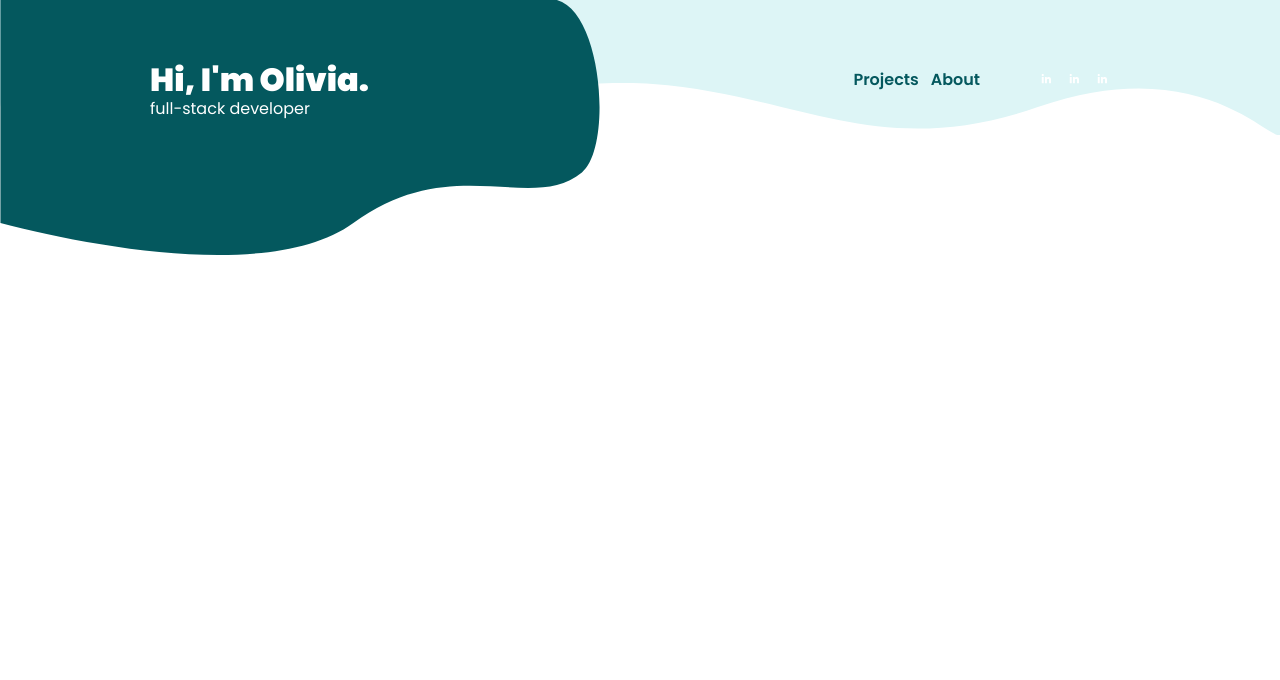
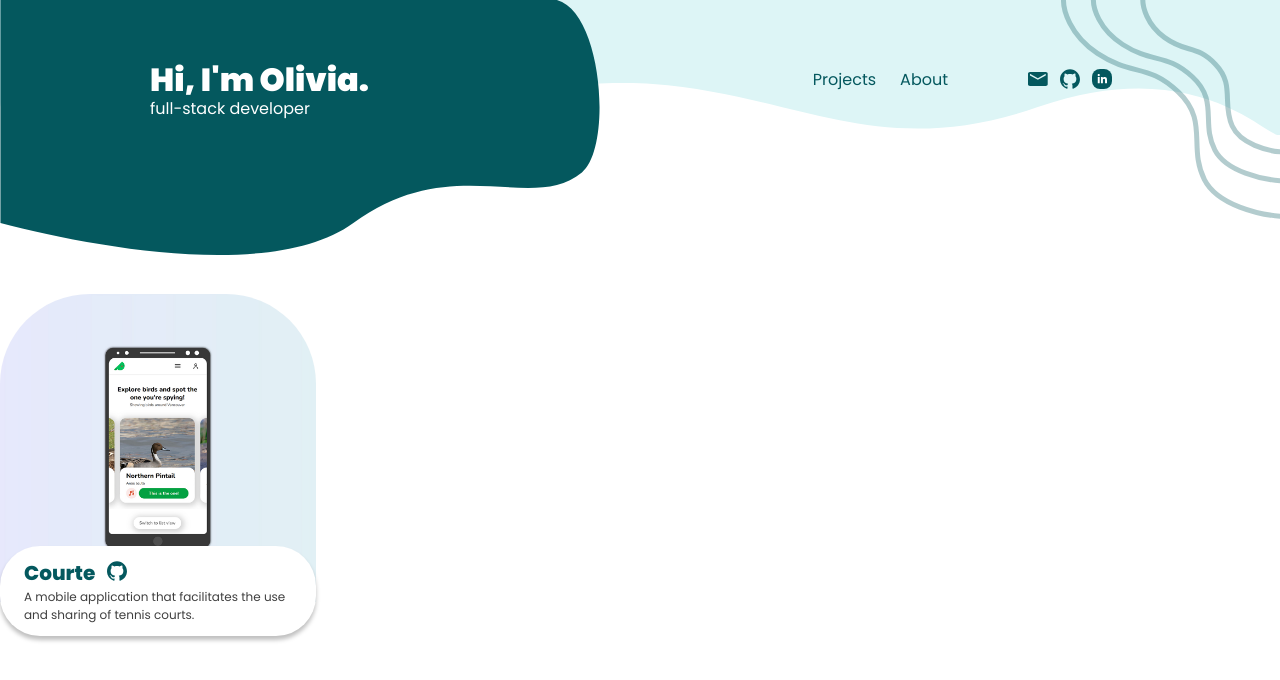
Before and after one commit to olimarie21/ou_portfolio, a Next.js app: page / in a window 1280 px wide. Shown: the top 680 px of the page. Built offline with nearby package versions, Linux system fonts and the light colour scheme.

Commit message:
Adds styles to projectItem

```diff
--- a/components/ProjectItem.js
+++ b/components/ProjectItem.js
@@ -15,13 +15,36 @@ const ProjectItem = () => {
 					quality={100}
 				/>
 			</BGImg>
-			<DescContainter>
-				<H3>Courte</H3>
+			<DescContainer>
+				<div className='titleContainer'>
+					<H3>Courte</H3>
+
+					<a href='#'>
+						<Image
+							src={'/images/Github-Mark.svg'}
+							height={20}
+							width={20}
+							alt='LinkedIn Logo'
+						/>
+					</a>
+				</div>
 				<Paragraph>
 					A mobile application that facilitates the use and sharing of tennis
 					courts.
 				</Paragraph>
-			</DescContainter>
+
+				<div className='projectDetailDisplay'>
+					<H4>Tech Stack</H4>
+					<p>
+						React Native, Expo, Express, Node.js, MongoDB, Firebase
+						Authentication, Google Auth, GraphQL Apollo
+					</p>
+
+					<button onClick={() => console.log('click')}>
+						Ready to learn more?
+					</button>
+				</div>
+			</DescContainer>
 		</Container>
 	)
 }
@@ -30,30 +53,88 @@ const Container = styled.div`
 	display: flex;
 	height: 342px;
 	width: 316px;
-	border-radius: 18px;
 	position: relative;
 	margin-top: 20px;
+	border-radius: 90px;
 `
 
 const BGImg = styled.div`
-	border-radius: 18px;
+	border-radius: 90px 90px 0px 0px;
 	position: relative;
-	height: 100%;
+	height: 90%;
 	width: 100%;
 	overflow: hidden;
 `
 
-const DescContainter = styled.div`
+const DescContainer = styled.div`
 	display: flex;
 	flex-direction: column;
 	height: auto;
 	max-width: 100%;
 	background: ${globalColor.lightText};
-	border-radius: 18px;
+	border-radius: 40px;
 	position: absolute;
 	bottom: 0;
 	padding: 12px 24px;
 	box-shadow: 0px 4px 4px rgba(0, 0, 0, 0.25);
+
+	.projectDetailDisplay {
+		display: none;
+
+		p {
+			font-size: 12px;
+			font-weight: 400;
+			font-family: ${font};
+			color: ${globalColor.darkText};
+		}
+
+		button {
+			border: none;
+			background: ${globalColor.primary};
+			color: ${globalColor.lightText};
+			font-size: 14px;
+			font-weight: 600;
+			font-family: ${font};
+			height: 40px;
+			border-radius: 18px;
+			margin-bottom: 12%;
+		}
+	}
+
+	:hover {
+		transition: 0.5s ease-in-out;
+		height: 100%;
+		border-radius: 90px 90px 40px 40px;
+		padding: 0 12%;
+		border: 0.5px solid ${globalColor.primary};
+
+		.projectDetailDisplay {
+			display: flex;
+			flex-direction: column;
+			margin-top: 10%;
+
+			H4 {
+				margin-bottom: 8px;
+				padding: 0;
+			}
+
+			p {
+				margin: 0 0 12% 0;
+				padding: 0;
+			}
+		}
+
+		.titleContainer {
+			margin-top: 62px;
+		}
+	}
+
+	.titleContainer {
+		display: flex;
+		gap: 12px;
+		justify-content: start;
+		align-items: center;
+	}
 `
 
 export default ProjectItem
--- a/components/header/Header.js
+++ b/components/header/Header.js
@@ -30,8 +30,12 @@ const Heading = styled.header`
 	margin: 0;
 	padding: 0;
 	position: relative;
-	height: 100%;
 	width: 100%;
+	height: 160px;
+
+	@media screen and (min-width: 750px) {
+		height: 274px;
+	}
 `
 
 const MobileIcon = styled.div`
--- a/components/header/MainNav.js
+++ b/components/header/MainNav.js
@@ -21,6 +21,14 @@ const MainNav = () => {
 
 				<SocialNav />
 			</Container>
+			<div className='accent'>
+				<Image
+					src={'/images/accent_profile.svg'}
+					alt='accent'
+					width={220}
+					height={220}
+				/>
+			</div>
 		</Nav>
 	)
 }
@@ -44,6 +52,17 @@ const Nav = styled.div`
 	position: absolute;
 	right: 0;
 	top: 0;
+
+	.accent {
+		display: none;
+		position: absolute;
+		right: 0;
+		top: 0;
+
+		@media screen and (min-width: 1200px) {
+			display: block;
+		}
+	}
 `
 
 const Container = styled.nav`
@@ -62,7 +81,7 @@ const Container = styled.nav`
 
 const MainMenu = styled.ul`
 	display: flex;
-	gap: 12px;
+	gap: 24px;
 	justify-content: space-between;
 	align-items: center;
 	height: 30px;
@@ -75,7 +94,7 @@ const ListItem = styled.li`
 	margin: 0;
 	font-size: 16px;
 	font-family: ${font};
-	font-weight: 600;
+	font-weight: 500;
 	color: ${globalColor.primary};
 	display: flex;
 	justify-content: center;
--- a/components/header/SocialNav.js
+++ b/components/header/SocialNav.js
@@ -7,7 +7,7 @@ const SocialNav = () => {
 		<SocialIcons>
 			<ListItem>
 				<Image
-					src={'/images/linkedin.svg'}
+					src={'/images/Vectoremail.svg'}
 					height={20}
 					width={20}
 					alt='LinkedIn Logo'
@@ -15,19 +15,21 @@ const SocialNav = () => {
 			</ListItem>
 			<ListItem>
 				<Image
-					src={'/images/linkedin.svg'}
+					src={'/images/Github-Mark.svg'}
 					height={20}
 					width={20}
 					alt='LinkedIn Logo'
 				/>
 			</ListItem>
 			<ListItem>
+				<div className='linkedIn'>
 					<Image
 						src={'/images/linkedin.svg'}
 						height={20}
 						width={20}
 						alt='LinkedIn Logo'
 					/>
+				</div>
 			</ListItem>
 		</SocialIcons>
 	)
@@ -35,9 +37,10 @@ const SocialNav = () => {
 
 const SocialIcons = styled.ul`
 	display: flex;
-	gap: 8px;
+	gap: 12px;
 	height: 30px;
 	margin: 0;
+	margin-left: 24px;
 `
 
 const ListItem = styled.li`
@@ -51,6 +54,13 @@ const ListItem = styled.li`
 	display: flex;
 	justify-content: center;
 	align-items: center;
+
+	.linkedIn {
+		background-color: ${globalColor.primary};
+		border-radius: 8px;
+		height: 20px;
+		width: 20px;
+	}
 `
 
 export default SocialNav
--- a/pages/index.js
+++ b/pages/index.js
@@ -13,16 +13,20 @@ export default function Home() {
 				<link rel='icon' href='/favicon.ico' />
 			</Head>
 			<Header />
-			<Main>{/* <ProjectItem /> */}</Main>
+			<Main>
+				<ProjectItem />
+			</Main>
 		</Container>
 	)
 }
 
 const Container = styled.div`
-	width: 100%;
-	height: 100%;
+	width: 100vw;
+	height: 100vh;
 	margin: 0;
 	padding: 0;
+	display: flex;
+	flex-direction: column;
 `
 
 const Main = styled.main`
```
Lines whose indentation alone changed are shown as unchanged.
